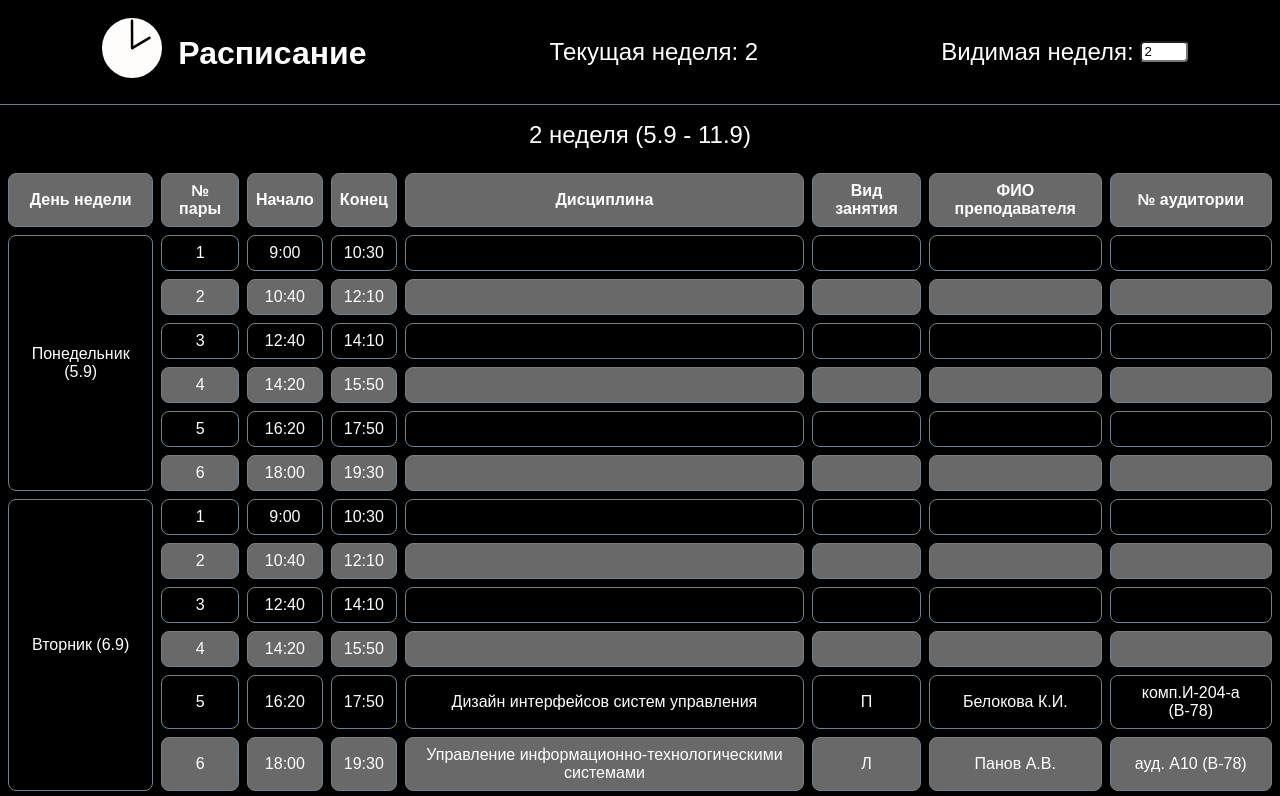
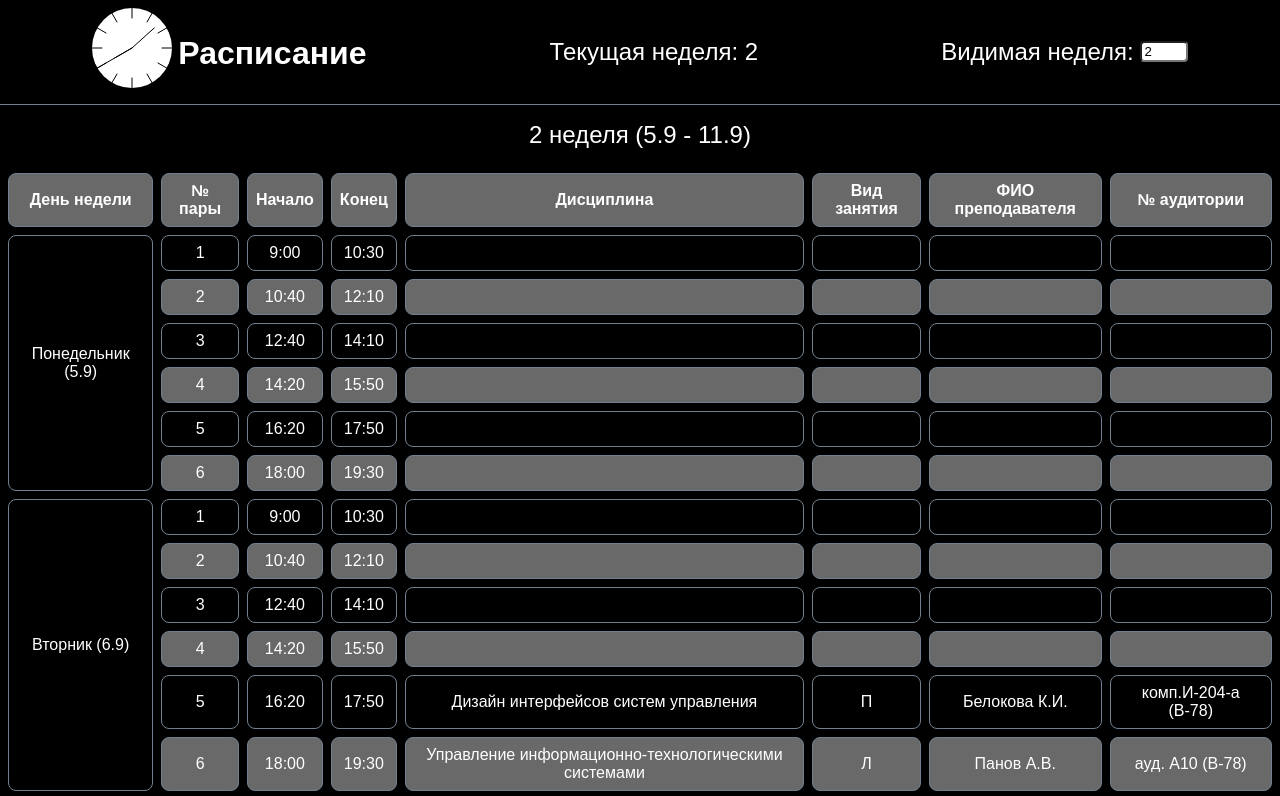
Before and after one commit to Maksim2498/uni-schedule, a plain HTML site: page src/index.html in a window 1280 px wide. Shown: the top 796 px of the page. Drawn offline with Linux system fonts and the light colour scheme.

Commit message:
Added animated clock

```diff
--- a/src/css/common/header.css
+++ b/src/css/common/header.css
@@ -25,8 +25,9 @@ header h1 {
     font-size: 2rem
 }
 
-.logo img {
-    width: 5rem
+.logo .clock {
+    width: 5rem;
+    height: 5rem
 }
 
 .logo h1 {
--- a/src/index.html
+++ b/src/index.html
@@ -16,7 +16,7 @@
     <body>
         <header>
             <span class="logo">
-                <img alt="logo" src="/images/logo.svg">
+                <canvas id="clock" class="clock">Ваш браузер не поддерживает canvas</canvas>
                 <h1> Расписание </h1>
             </span>
             <span class="current-week">
--- /dev/null
+++ b/src/js/Clock.js
@@ -0,0 +1,116 @@
+import * as es from "./estyle.js"
+
+export default class Clock {
+    constructor(canvas) {
+        this.canvas = canvas
+    }
+
+    redraw() {
+        try {
+            this.#updateSize()
+
+            const ctx = this.canvas.getContext("2d")
+
+            this.#clear(ctx)
+            this.#draw(ctx)
+        } catch (e) {
+            console.error(e)
+        }
+    }
+
+    #updateSize() {
+        this.canvas.width  = this.canvas.offsetWidth
+        this.canvas.height = this.canvas.offsetHeight
+    }
+
+    #clear(ctx) {
+        ctx.clearRect(0, 0, this.width, this.height)
+    }
+
+    #draw(ctx) {
+        ctx.save()
+
+        ctx.lineCap     = "round"
+        ctx.fillStyle   = es.getVariable("color")
+        ctx.strokeStyle = es.getVariable("background-color")
+        ctx.translate(this.width / 2, this.height / 2)
+
+        this.#drawBackground(ctx)
+        this.#drawForeground(ctx)
+
+        ctx.restore()
+    }
+
+    #drawBackground(ctx) {
+        this.#drawBody(ctx)
+        this.#drawDivisions(ctx)
+    }
+
+    #drawBody(ctx) {
+        ctx.beginPath()
+        ctx.arc(0, 0, this.radius, 0, 2 * Math.PI)
+        ctx.fill()
+    }
+
+    #drawDivisions(ctx) {
+        const angleDelta = Math.PI / 6
+        const radius     = this.radius
+
+        for (let angle = 0; angle <= 2 * Math.PI; angle += angleDelta) {
+            const dx = Math.sin(angle)
+            const dy = Math.cos(angle)
+
+            const ex = dx * radius
+            const ey = dy * radius
+
+            const bx = .75 * ex
+            const by = .75 * ey
+
+            ctx.beginPath()
+            ctx.moveTo(bx, by)
+            ctx.lineTo(ex, ey)
+            ctx.stroke()
+        }
+    }
+
+    #drawForeground(ctx) {
+        const date        = new Date()
+        const angleFactor = 2 * Math.PI
+        const angleDelta  = -Math.PI / 2
+
+        const hours      = date.getHours()
+        const hoursAngle = hours / 12 * angleFactor + angleDelta
+        this.#strokeArrow(ctx, hoursAngle, .5)
+
+        const minutes      = date.getMinutes();
+        const minutesAngle = minutes / 60 * angleFactor + angleDelta
+        this.#strokeArrow(ctx, minutesAngle, .75)
+
+        const seconds      = date.getSeconds()
+        const secondsAngle = seconds / 60 * angleFactor + angleDelta
+        this.#strokeArrow(ctx, secondsAngle, 1)
+    }
+
+    #strokeArrow(ctx, angle, length) {
+        const r = this.radius
+        const x = Math.cos(angle) * r * length
+        const y = Math.sin(angle) * r * length
+
+        ctx.beginPath()
+        ctx.moveTo(0, 0)
+        ctx.lineTo(x, y)
+        ctx.stroke()
+    }
+
+    get radius() {
+        return Math.min(this.canvas.width, this.canvas.height) / 2
+    }
+
+    get width() {
+        return this.canvas.width
+    }
+
+    get height() {
+        return this.canvas.height
+    }
+}
--- /dev/null
+++ b/src/js/estyle.js
@@ -0,0 +1,8 @@
+export function getVariable(name) {
+    return getRootProperty(`--${name}`)
+}
+
+export function getRootProperty(name) {
+    const style = getComputedStyle(document.body)
+    return style.getPropertyValue(name)
+}
--- a/src/js/main.js
+++ b/src/js/main.js
@@ -1,3 +1,4 @@
+import Clock  from "./Clock.js"
 import Day    from "./Day.js"
 import Lesson from "./Lesson.js"
 import Week   from "./Week.js"
@@ -17,6 +18,11 @@ weekSelectorElement.max      = Week.COUNT
 
 const currentWeekElement     = document.getElementById("current-week")
 currentWeekElement.innerHTML = weekNumber + 1
+
+const clockElement = document.getElementById("clock")
+const clock        = new Clock(clockElement)
+setInterval(() => clock.redraw(), 500)
+clock.redraw()
 
 updateWeek()
 
```
